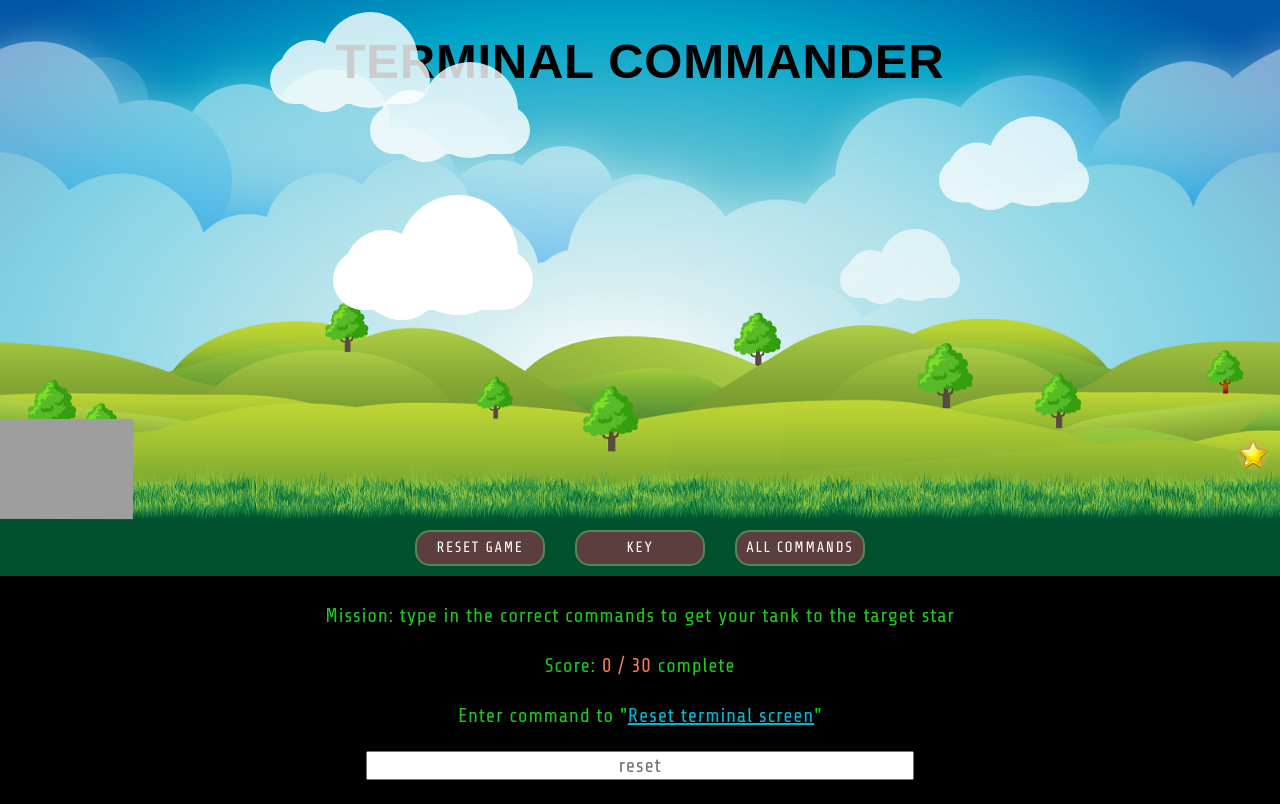
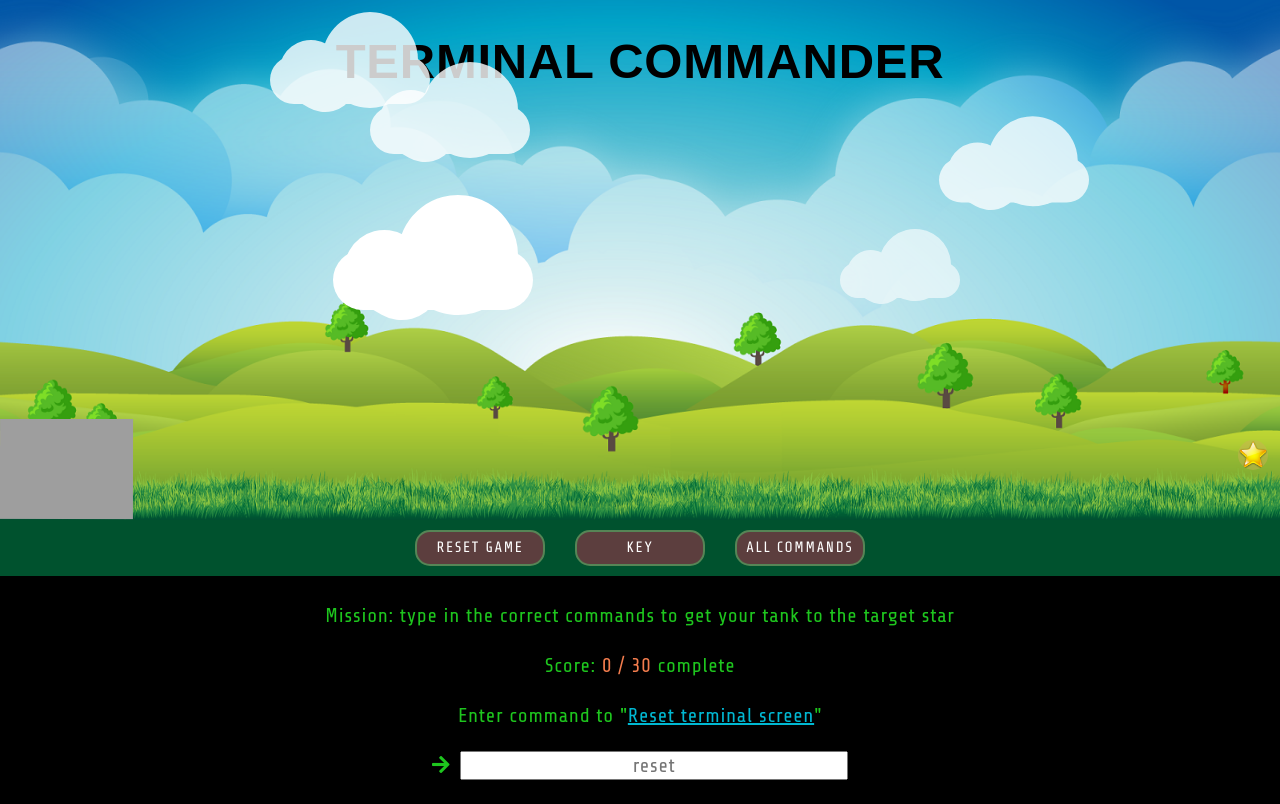
Before and after one commit to hlhartley/terminal-commander, a React (Create React App) app: page / in a window 1280 px wide. Built offline with nearby package versions, Linux system fonts and the light colour scheme; no server answers; grey boxes are pictures that could not be loaded; a web font is replaced by a local one.

Commit message:
Add arrow icon to terminal screen

```diff
--- a/src/CSS/TerminalCard.scss
+++ b/src/CSS/TerminalCard.scss
@@ -16,7 +16,7 @@
         text-align: center;
         margin-bottom: 10px;
         margin-top: 10px;
-        width: 540px;
+        width: 380px;
     }
     .score {
         color: $lightred;
@@ -31,4 +31,7 @@
     .fa-flag-usa {
         font-size: 30px;
     }
+    .fa-arrow-right {
+        margin-right: 10px;
+    }
 }
--- a/src/TerminalCard.js
+++ b/src/TerminalCard.js
@@ -68,7 +68,7 @@ export default class TerminalCard extends Component {
             <p className='mission-text'>Mission: type in the correct commands to get your tank to the target star</p>
             <p>Score: <span className='score'>{this.props.score} / 30</span> complete</p>
             <p>Enter command to "<span className='command-instructions'>{this.displayCommandDescription()}</span>"</p>
-            <input placeholder={this.displayCommandInput()} id='commandInput' className='command-input' onChange={this.enterCommand}></input>
+            <span><i class="fas fa-arrow-right"></i><input placeholder={this.displayCommandInput()} id='commandInput' className='command-input' onChange={this.enterCommand}></input></span>
           </div>
         );
       }
```
